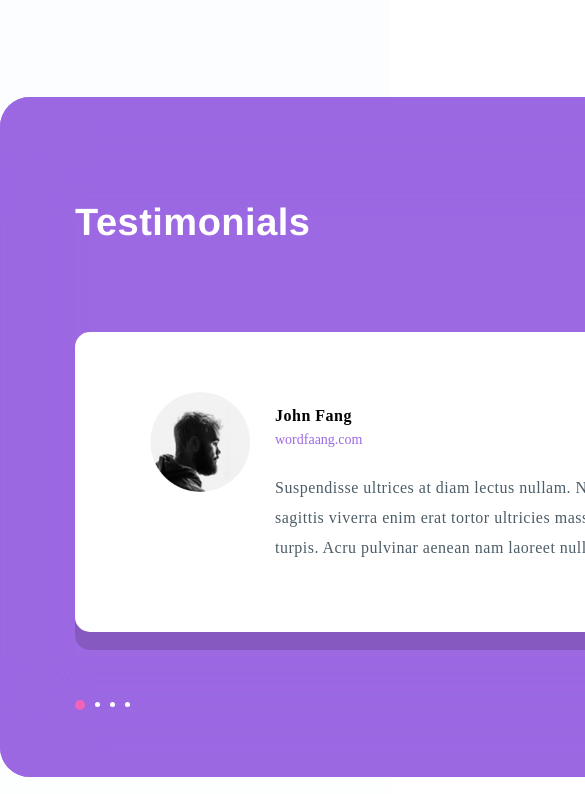
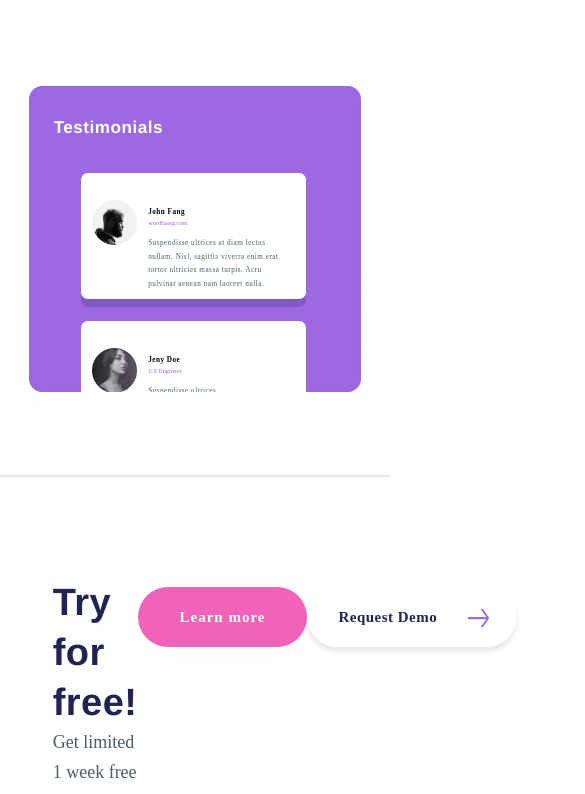
Before and after one commit to dereklouis/clickup-figma, a plain HTML site: page index.html in a window 390 px wide. Shown: the part 2539-3333 px from the top of the page, 585 px wide, since content can reach past the window. Drawn offline with Linux system fonts and the light colour scheme.

Commit message:
completed responsive design for testimonials

```diff
--- a/index.html
+++ b/index.html
@@ -9,7 +9,8 @@
     <link rel="stylesheet" href="navBar.css" />
     <link rel="stylesheet" href="section1.css" />
     <link rel="stylesheet" href="section2.css" />
-    <link rel="stylesheet" href="section3.css" />
+    <link rel="stylesheet" href="features.css" />
+    <link rel="stylesheet" href="testimonials.css" />
 </head>
 <body>
     <div id="masterWrapper">
@@ -103,7 +104,7 @@
     </div>
     <div id="testimonialsWrapper">
         <h2 id="testimonialHeader" class="headerSmall">Testimonials</h2>
-        <div id="testimonialsSilder">
+        <div id="testimonialsSlider">
             <div id="testimonyBox1" class="testimonyBox">
                 <div class="testimonyPhotoColumn">
                     <img class="testimonyPhoto" src="images/image7.png" />
--- a/style.css
+++ b/style.css
@@ -133,175 +133,6 @@ button:hover {
   transform: translate(1.7em, -0.65em) scale(1, 1.8) rotate(-20deg);
 }
 
-#testimonialsWrapper {
-  background-color: #9c69e2;
-  width: 1118px;
-  height: 680px;
-  margin: 20px auto 75px auto;
-  border-radius: 30px;
-  display: flex;
-  flex-direction: column;
-  overflow: hidden;
-  box-shadow: inset 0px 0px 10px #9c69e2;
-}
-
-#testimonialsShadowLayer {
-  position: absolute;
-  width: 1118px;
-  height: 680px;
-  border-radius: 30px;
-  box-shadow: inset -30px 0px 100px #9c69e2, inset -50px 0px 100px #9c69e2;
-  z-index: 1;
-}
-
-#testimonialHeader {
-  color: white;
-  margin: 100px 0px 85px 75px;
-  z-index: 2;
-}
-
-#testimonialsSilder {
-  height: 320px;
-  display: flex;
-  margin: 0px 0px 28px 75px;
-  overflow: hidden;
-  width: fit-content;
-}
-
-#testimonialsPanel {
-  width: 975px;
-  height: 20px;
-  display: flex;
-  align-items: center;
-  margin: 15px 0px 0px 75px;
-  z-index: 2;
-}
-
-.testimonyBox {
-  width: 650px;
-  /* min-width: 460px; */
-  height: 300px;
-  background-color: white;
-  border-radius: 15px;
-  display: flex;
-  margin: 0px 15px 0px 0px;
-  box-shadow: 0px 18px 0px rgba(0, 0, 0, 0.15);
-}
-
-#testimonyBox1 {
-  z-index: 2;
-}
-
-.testimonyPhotoColumn {
-  height: 100%;
-  width: 100px;
-  margin: 0px 25px 0px 75px;
-}
-
-.testimonyInfoColumn {
-  height: 100%;
-  width: 365px;
-}
-
-.testimonyPhoto {
-  width: 100px;
-  margin: 60px 0px 0px 0px;
-  height: auto;
-}
-
-.testimonyName {
-  font-weight: 800;
-  font-size: 16px;
-  letter-spacing: 0.5px;
-  margin: 75px 0px 7px 0px;
-  font-family: avenir;
-}
-
-.fineText {
-  color: #4c5d67;
-  font-size: 16px;
-  line-height: 30px;
-  letter-spacing: 0.5px;
-  font-weight: 400;
-  font-family: avenir;
-}
-
-.testimonySubtitle {
-  font-size: 14px;
-  color: #9c69e2;
-  margin: 0px 0px 25px 0px;
-  font-family: avenir;
-}
-
-#testimyDotsBox {
-  width: 55px;
-  height: 8px;
-  display: flex;
-  justify-content: space-between;
-  align-items: center;
-}
-
-#dot1 {
-  width: 10px;
-  height: 10px;
-  border-radius: 50%;
-  background-color: #f063b8;
-}
-
-.dot {
-  width: 5px;
-  height: 5px;
-  border-radius: 50%;
-  background-color: white;
-}
-
-.testimonyArrow {
-  border: none;
-  height: 20px;
-  padding: 0;
-  width: 30px;
-  display: flex;
-  align-items: center;
-  color: rgba(255, 255, 255, 0.5);
-  background-color: transparent;
-  cursor: pointer;
-  margin: 0px 0px 0px 0px;
-}
-
-.testimonyArrow:hover {
-  transform: scaleX(2);
-  color: white;
-}
-
-.TShaftSmall {
-  position: absolute;
-  transform: translate(17.5px, 1px) scale(1.2) rotate(90deg);
-}
-
-.TArrowHead1Small {
-  position: absolute;
-  transform: translate(22px, -12.5px) scale(1, 1.8) rotate(20deg);
-}
-
-.TArrowHead2Small {
-  position: absolute;
-  transform: translate(17px, -7.5px) scale(1, 1.8) rotate(-20deg);
-}
-
-#testimonyarrowBox {
-  display: flex;
-  margin: 0px 0px 0px auto;
-}
-
-#testimonyArrowLeft {
-  transform: rotate(180deg) translateY(-3px);
-}
-
-#testimonyArrowLeft:hover {
-  transform: rotate(180deg) translateY(-3px) scaleX(2);
-  color: white;
-}
-
 #footer {
   width: 100%;
   height: 400px;
--- /dev/null
+++ b/testimonials.css
@@ -0,0 +1,275 @@
+#testimonialsWrapper {
+  background-color: #9c69e2;
+  margin: 2em auto 7.5em auto;
+  width: 111.8em;
+  height: 68em;
+  border-radius: 3em;
+  display: flex;
+  flex-direction: column;
+  overflow: hidden;
+  box-shadow: inset 0px 0px 1em #9c69e2;
+  font-size: 10px;
+}
+
+#testimonialsShadowLayer {
+  position: absolute;
+  width: 111.8em;
+  height: 68em;
+  border-radius: 3em;
+  box-shadow: inset -3em 0px 10em #9c69e2, inset -5em 0px 10em #9c69e2;
+  z-index: 1;
+}
+
+#testimonialHeader {
+  color: white;
+  font-size: 3.8em;
+  margin: 2.63em 0px 2.23em 1.97em;
+  z-index: 2;
+}
+
+#testimonialsSlider {
+  height: 32em;
+  display: flex;
+  margin: 0px 0px 2.8em 7.5em;
+  overflow: hidden;
+  width: fit-content;
+}
+
+#testimonialsPanel {
+  width: 97.5em;
+  height: fit-content;
+  display: flex;
+  align-items: center;
+  margin: 1.5em 0px 0px 7.5em;
+  z-index: 2;
+}
+
+.testimonyBox {
+  width: 65em;
+  height: 30em;
+  background-color: white;
+  border-radius: 1.5em;
+  display: flex;
+  margin: 0px 1.5em 0px 0px;
+  box-shadow: 0px 1.8em 0px rgba(0, 0, 0, 0.15);
+}
+
+#testimonyBox1 {
+  z-index: 2;
+}
+
+.testimonyPhotoColumn {
+  height: 100%;
+  width: 10em;
+  margin: 0px 2.5em 0px 7.5em;
+}
+
+.testimonyInfoColumn {
+  height: 100%;
+  width: 36.5em;
+}
+
+.testimonyPhoto {
+  width: 10em;
+  margin: 6em 0px 0px 0px;
+  height: auto;
+}
+
+.testimonyName {
+  font-weight: 800;
+  font-size: 1.6em;
+  letter-spacing: 0.5px;
+  margin: 4.86em 0px 0.43em 0px;
+  font-family: avenir;
+}
+
+.fineText {
+  color: #4c5d67;
+  font-size: 1.6em;
+  line-height: 1.875em;
+  letter-spacing: 0.5px;
+  font-weight: 400;
+  font-family: avenir;
+}
+
+.testimonySubtitle {
+  font-size: 1.4em;
+  color: #9c69e2;
+  margin: 0px 0px 1.78em 0px;
+  font-family: avenir;
+}
+
+#testimyDotsBox {
+  width: 5.5em;
+  height: 0.8em;
+  display: flex;
+  justify-content: space-between;
+  align-items: center;
+}
+
+#dot1 {
+  width: 1em;
+  height: 1em;
+  border-radius: 50%;
+  background-color: #f063b8;
+}
+
+.dot {
+  width: 0.5em;
+  height: 0.5em;
+  border-radius: 50%;
+  background-color: white;
+}
+
+.testimonyArrow {
+  border: none;
+  height: 2em;
+  padding: 0;
+  width: 3em;
+  display: flex;
+  align-items: center;
+  color: rgba(255, 255, 255, 0.5);
+  background-color: transparent;
+  cursor: pointer;
+  margin: 0px 0px 0px 0px;
+  font-size: 1.3em;
+}
+
+.testimonyArrow:hover {
+  transform: scaleX(2);
+  color: white;
+}
+
+.TShaftSmall {
+  position: absolute;
+  transform: translate(1.34em, 0.07em) scale(1.2) rotate(90deg);
+}
+
+.TArrowHead1Small {
+  position: absolute;
+  transform: translate(1.69em, -0.96em) scale(1, 1.8) rotate(20deg);
+}
+
+.TArrowHead2Small {
+  position: absolute;
+  transform: translate(1.3em, -0.57em) scale(1, 1.8) rotate(-20deg);
+}
+
+#testimonyarrowBox {
+  display: flex;
+  margin: 0px 0px 0px auto;
+}
+
+#testimonyArrowLeft {
+  transform: rotate(180deg) translateY(-0.2em);
+}
+
+#testimonyArrowLeft:hover {
+  transform: rotate(180deg) translateY(-0.3em) scaleX(2);
+  color: white;
+}
+
+@media (max-width: 1300px) {
+  #testimonialsWrapper {
+    font-size: 9px;
+  }
+}
+
+@media (max-width: 1150px) {
+  #testimonialsWrapper {
+    font-size: 8px;
+  }
+  #testimonialHeader {
+    margin: 2.36em 0px 2em 1.97em;
+  }
+}
+
+@media (max-width: 1025px) {
+  #testimonialsWrapper {
+    font-size: 7px;
+  }
+}
+
+@media (max-width: 875px) {
+  #testimonialsWrapper {
+    font-size: 6px;
+  }
+  #testimonialHeader {
+    margin: 2.31em 0px 2em 1.77em;
+  }
+}
+
+@media (max-width: 725px) {
+  #testimonialsWrapper {
+    font-size: 5px;
+  }
+  #testimonialHeader {
+    margin: 2.07em 0px 2em 1.59em;
+  }
+
+  .TArrowHead1Small {
+    position: absolute;
+    transform: translate(1.69em, -1.05em) scale(1, 1.8) rotate(20deg);
+  }
+
+  .TArrowHead2Small {
+    position: absolute;
+    transform: translate(1.3em, -0.6em) scale(1, 1.8) rotate(-20deg);
+  }
+}
+
+@media (max-width: 620px) {
+  #testimonialsWrapper {
+    font-size: 4.5px;
+    overflow: auto;
+    display: block;
+    width: 85%;
+  }
+  #testimonialsShadowLayer {
+    display: none;
+  }
+  #testimonialHeader {
+    margin: 1em 0px 1.2em 1.43em;
+  }
+  #testimonialsSlider {
+    height: fit-content;
+    display: flex;
+    flex-direction: column;
+    margin: 0px auto;
+    overflow: hidden;
+    width: fit-content;
+  }
+  #testimonialsPanel {
+    display: none;
+  }
+  .testimonyBox {
+    margin: 0px 0em 3em 0px;
+  }
+}
+
+@media (max-width: 400px) {
+  .testimonyBox {
+    width: 50em;
+    height: fit-content;
+    background-color: white;
+    border-radius: 1.5em;
+    display: flex;
+    margin: 0px 1.5em 5em 3px;
+    box-shadow: 0px 1.8em 0px rgba(0, 0, 0, 0.15);
+  }
+
+  #testimonyBox1 {
+    z-index: 2;
+  }
+
+  .testimonyPhotoColumn {
+    height: 100%;
+    width: 10em;
+    margin: 0px 2.5em 0px 2.5em;
+  }
+
+  .testimonyInfoColumn {
+    height: 100%;
+    width: 30em;
+  }
+}
```
Also changed, not shown: features.css (renamed from section3.css).
